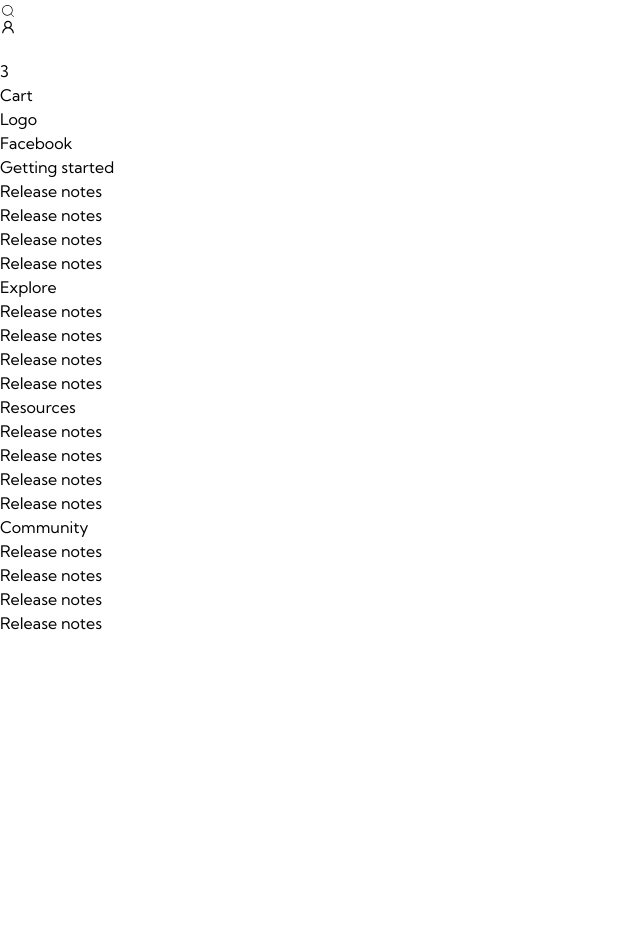
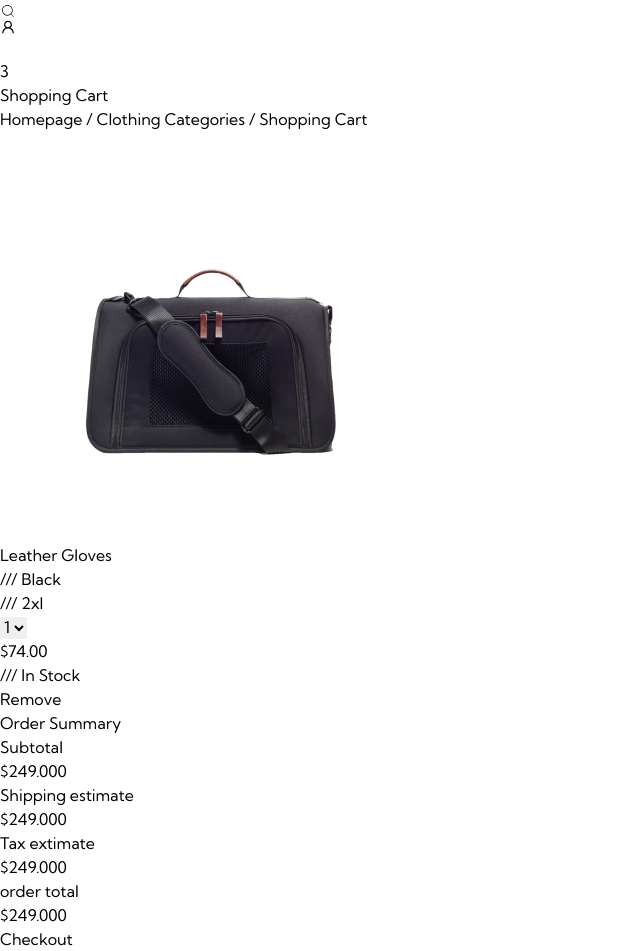
Before and after one commit to desi-10/rebel-store, a React (Vite) app: page /cart in a window 1280 px wide. Shown: the part 1221-2172 px from the top of the page, without its empty margins (0-640 px from the left). Before the commit the page ends 1856 px from the top, so only its background shows below. Built offline with nearby package versions, Linux system fonts and the light colour scheme; some icons are missing.

Commit message:
cart and product card update

```diff
--- a/src/components/Products.tsx
+++ b/src/components/Products.tsx
@@ -6,9 +6,8 @@ import { Link } from "react-router-dom";
 
 const Products = () => {
   return (
-    <Link to="/products">
-      <div className=" shrink-0 w-[300px] md:w-[320px]">
-        <div className="p-5 bg-gray-900 rounded-3xl mb-5">
+    <div className=" shrink-0 w-[300px] md:w-[320px] group">
+      <div className="relative p-5 bg-gray-900 rounded-3xl mb-5 overflow-hidden">
         <div className="flex justify-end">
           <p className="bg-black p-2 rounded-full">
             <i>
@@ -17,11 +16,12 @@ const Products = () => {
           </p>
         </div>
 
+        <Link to="/products">
           <div>
             <img src="/assets/assets/IMG_1966.PNG" alt="" />
           </div>
-
-          <section className="hidden md:flex justify-center items-center space-x-2 text-sm">
+        </Link>
+        <section className="translate-y-[200%] group-hover:translate-y-0 transition-all duration-300 absolute bottom-5 left-6 z-10 flex justify-center items-center space-x-2 text-sm ">
           <div className="flex items-center bg-white px-5 py-2 rounded-full shadow-lg text-black">
             <i className="mr-2">
               <PiBag />
@@ -43,7 +43,7 @@ const Products = () => {
         <p className="w-10 h-5 rounded-full bg-blue-500"></p>
         <p className="w-10 h-5 rounded-full bg-green-500"></p>
       </div>
-
+      <Link to="/products">
         <p className="font-bold text-slate-100 mb-2">Leather Gloves</p>
         <p className="mb-5">Perfect mint green</p>
 
@@ -56,8 +56,8 @@ const Products = () => {
             <p> 4.4(61 reviews)</p>
           </div>
         </div>
+      </Link>
     </div>
-    </Link>
   );
 };
 
--- a/src/pages/Cart.tsx
+++ b/src/pages/Cart.tsx
@@ -1,5 +1,80 @@
 const Cart = () => {
-  return <div>Cart</div>;
+  return (
+    <section className="w-[90%] mx-auto py-5">
+      <div className=" border-b border-slate-500 mb-5">
+        <h2 className="text-3xl font-bold text-slate-100">Shopping Cart</h2>
+        <p className="text-sm my-5 ">
+          Homepage / Clothing Categories /{" "}
+          <span className="underline">Shopping Cart</span>
+        </p>
+      </div>
+
+      <div className="grid grid-cols-2 gap-3 py-10 border-b border-slate-800 mb-5">
+        <div className="bg-slate-100 rounded-xl">
+          <img src="/public/assets/assets/IMG_1968.PNG" alt="" />
+        </div>
+        <div className="space-y-3">
+          <p className="truncate">Leather Gloves</p>
+          <div className="flex items-center space-x-3">
+            <p>/// Black</p>
+            <p>/// 2xl</p>
+          </div>
+
+          <div className="flex items-center justify-between">
+            <select name="" id="" className="py-2 px-3 bg-gray-800 rounded-lg">
+              <option value="">1</option>
+            </select>
+
+            <p className="border-2 rounded-lg py-1 px-3 border-green-500 text-green-500">
+              $74.00
+            </p>
+          </div>
+
+          <div className="flex items-center justify-between">
+            <p className="px-2 p-1 text-xs rounded-full border whitespace-nowrap">
+              /// In Stock
+            </p>
+            <p className="text-sm text-blue-900">Remove</p>
+          </div>
+        </div>
+      </div>
+
+      <div className="py-10">
+        <h2 className="text-xl text-slate-100 font-bold mb-5">Order Summary</h2>
+
+        <section className="mb-5">
+          <div className="flex justify-between items-center border-b py-5 border-slate-800">
+            <p>Subtotal</p>
+            <p className="text-slate-100 font-bold">$249.000</p>
+          </div>
+          <div className="flex justify-between items-center border-b py-5 border-slate-800">
+            <p>Shipping estimate</p>
+            <p className="text-slate-100 font-bold">$249.000</p>
+          </div>
+          <div className="flex justify-between items-center border-b py-5 border-slate-800">
+            <p>Tax extimate</p>
+            <p className="text-slate-100 font-bold">$249.000</p>
+          </div>
+          <div className="flex justify-between items-center py-5">
+            <p className="text-lg text-slate-100 font-bold">order total</p>
+            <p className="text-slate-100 font-bold">$249.000</p>
+          </div>
+        </section>
+
+        <button className="w-full p-3 bg-slate-100 text-slate-900 rounded-full ">
+          Checkout
+        </button>
+      </div>
+
+      <div className="flex space-x-3">
+        <p>///</p>
+        <p>
+          Learn more <span className="text-slate-100 underline">Taxes</span> and{" "}
+          <span className="text-slate-100 underline">Shipping</span> information
+        </p>
+      </div>
+    </section>
+  );
 };
 
 export default Cart;
```
Lines whose indentation alone changed are shown as unchanged.
